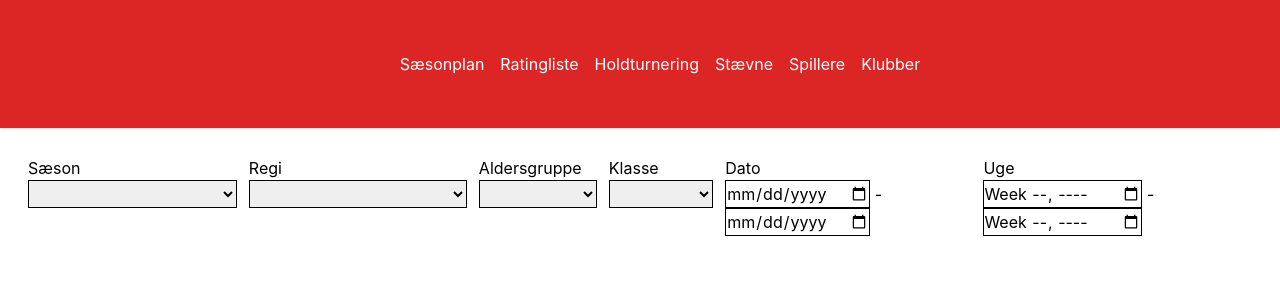
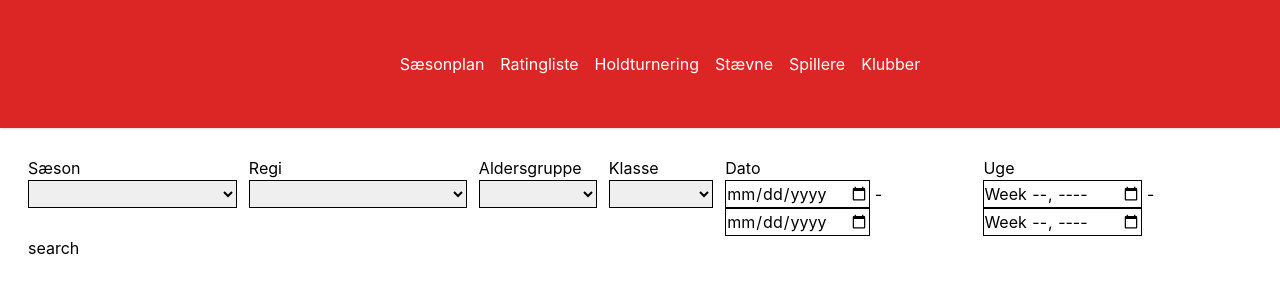
Before and after one commit to GodSpiller/bordtennis, a React (Create React App) app in the folder frontend/: page /saeson in a window 1280 px wide. Shown: the top 300 px of the page. Built offline with nearby package versions, Linux system fonts and the light colour scheme.

Commit message:
Added simple search button

```diff
--- /dev/null
+++ b/frontend/src/components/SearchButton.tsx
@@ -0,0 +1,7 @@
+type Props = {
+  search: () => void;
+};
+
+export function SearchButton({ search }: Props) {
+  return <button onClick={search}>search</button>;
+}
--- a/frontend/src/pages/SeasonPlanPage.tsx
+++ b/frontend/src/pages/SeasonPlanPage.tsx
@@ -5,6 +5,7 @@ import { RegiSelect } from "../components/selects/RegiSelect";
 import { SeasonSelect } from "../components/selects/SeasonSelect";
 import { DateSelect } from "../components/selects/DateSelect";
 import { ClassSelect } from "../components/selects/ClassSelect";
+import { SearchButton } from "../components/SearchButton";
 
 export function SeasonPlanPage() {
   const [ageGroup, setAgeGroup] = useState<string | undefined>();
@@ -32,7 +33,12 @@ export function SeasonPlanPage() {
     console.log(_class);
   };
 
+  const Search = () => {
+    // call api hook with search parameters
+  };
+
   return (
+    <div>
       <div className="flex flex-row gap-3">
         <SeasonSelect setSeason={seasonChange} />
         <RegiSelect setRegi={regiChange} />
@@ -41,5 +47,7 @@ export function SeasonPlanPage() {
         <DateSelect />
         <WeekInput />
       </div>
+      <SearchButton search={() => null} />
+    </div>
   );
 }
```
Lines whose indentation alone changed are shown as unchanged.
